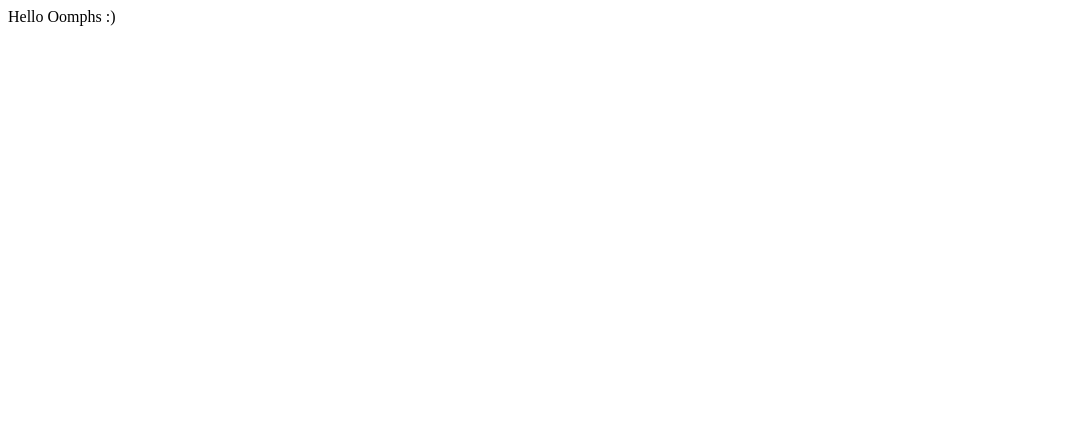
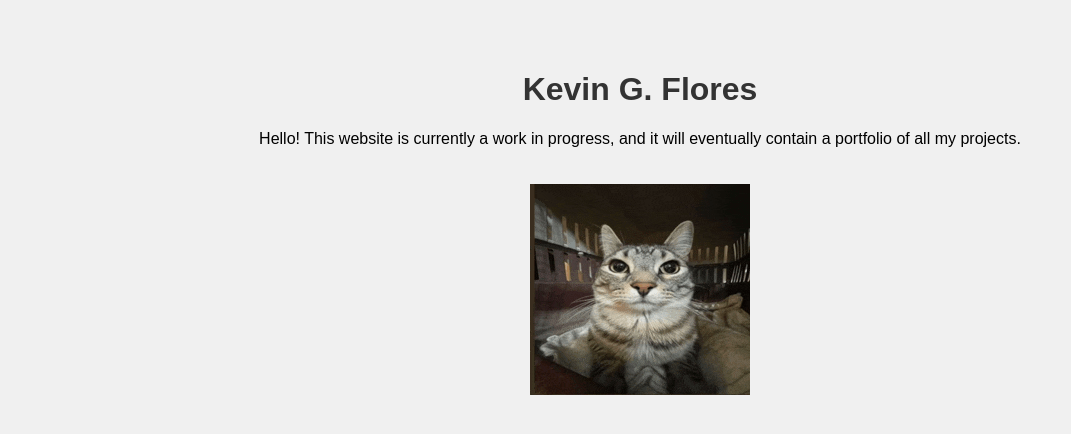
Before and after one commit to kflores92/kflores92.github.io, a plain HTML site: page index.html in a window 1280 px wide. Shown: the whole page, without its empty margins (0-1071 px from the left). Drawn offline with Linux system fonts and the light colour scheme.

Commit message:
Added a basic work in progress website template to index.html

```diff
--- a/index.html
+++ b/index.html
@@ -1 +1,35 @@
-Hello Oomphs :)
+<!DOCTYPE html>
+<html lang="en">
+<head>
+    <meta charset="UTF-8">
+    <meta name="viewport" content="width=device-width, initial-scale=1.0">
+    <title>My Simple Website</title>
+    <style>
+        body {
+            background-color: #f0f0f0; /* light gray */
+            font-family: Arial, sans-serif;
+            margin: 0;
+            padding: 0;
+        }
+        .container {
+            width: 80%;
+            margin: auto;
+            text-align: center;
+            padding-top: 50px;
+        }
+        h1 {
+            color: #333; /* dark gray */
+        }
+    </style>
+
+</head>
+<body>
+    <div class="container">
+        <h1>Kevin G. Flores</h1>
+        Hello! This website is currently a work in progress,
+        and it will eventually contain a portfolio of all my projects.
+        <br><br><br>
+        <img src="cat.png" alt="cat placeholder">
+    </div>
+</body>
+</html>
```
Also changed, not shown: cat.png (added).
